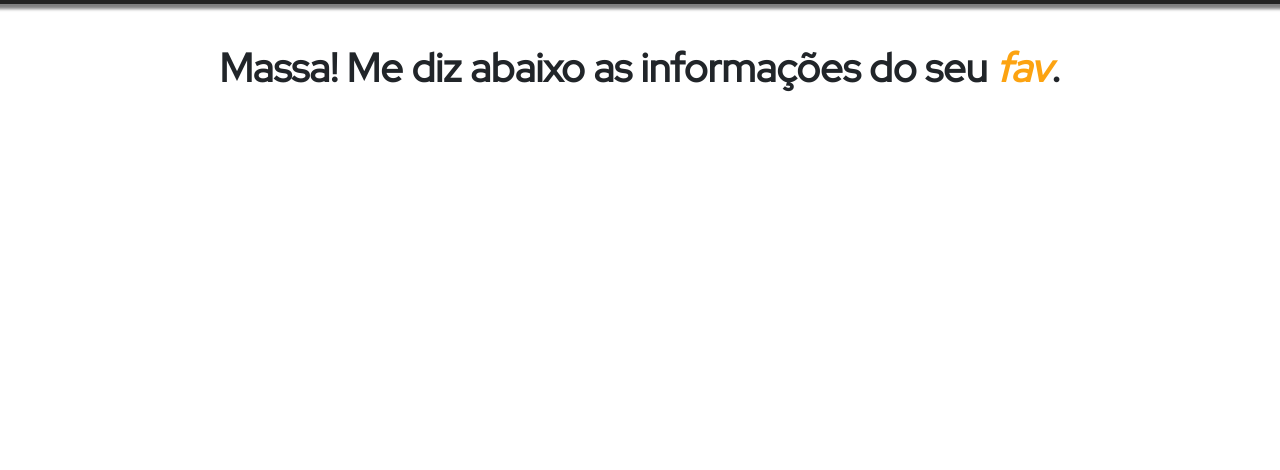
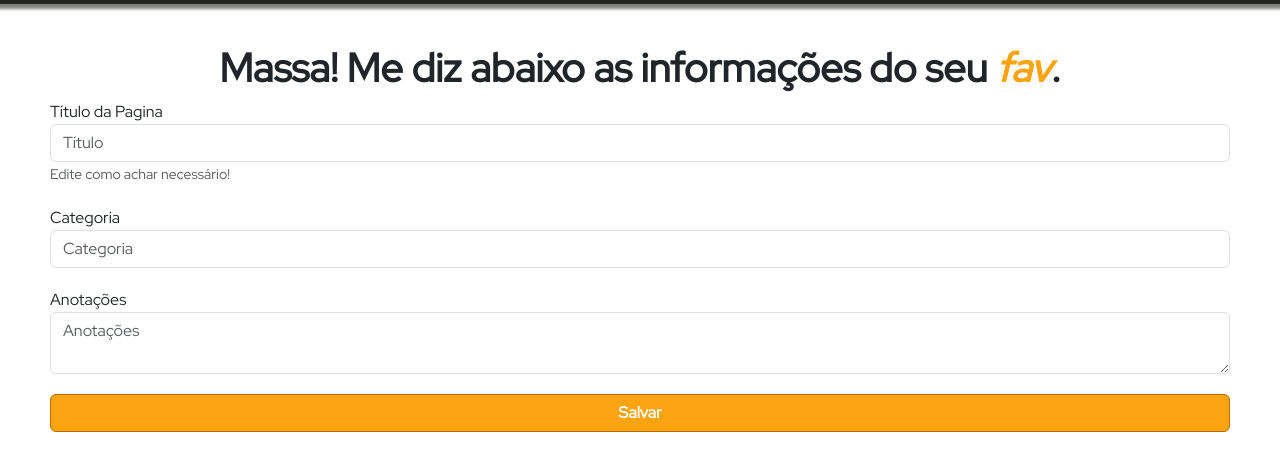
Before and after one commit to ronierc/chrome-extension-favs, a browser extension: page index.html in a window 1280 px wide. Shown: the part 48-518 px from the top of the page. Drawn offline with Linux system fonts and the light colour scheme.

Commit message:
estrutura e estilo da pagina add

```diff
--- a/index.html
+++ b/index.html
@@ -29,6 +29,22 @@
 
     <div id="add-page" class="content">
         <h1>Massa! Me diz abaixo as informações do seu <i>fav</i>.</h1>
+        <form>
+            <div class="form-group">
+                <label for="form-title" class="form-title">Título da Pagina</label>
+                <input id="form-title" class="form-control" placeholder="Título">
+                <small class="form-text text-muted">Edite como achar necessário!</small>
+            </div>
+            <div class="form-group">
+                <label for="form-category" class="form-category">Categoria</label>
+                <input id="form-category" class="form-control" placeholder="Categoria">
+            </div>
+            <div class="form-group">
+                <label for="form-anotations" class="form-anotations">Anotações</label>
+                <textarea id="form-anotations" class="form-control" placeholder="Anotações"></textarea>
+            </div>
+        </form>
+        <button id="form-sub-button" class="btn btn-primary btn-favs">Salvar</button>
     </div>
 
     <div id="search-page" class="content" style="display: none;">
--- a/styles/style.css
+++ b/styles/style.css
@@ -1,10 +1,8 @@
 @import url('https://fonts.googleapis.com/css2?family=Red+Hat+Display&display=swap');
 
 :root{
-    --color-1: #3C6B70;
-    --color-2: #C7E8E3;
-    --color-3: #79BEB9;
-    --color-4: #B8D6D1;
+    --color-primary: #FCA311;
+    --color-secondary: #b16e04;
   }
 
 body{
@@ -20,7 +18,7 @@ h1{
 }
 
 i{
-    color: #FCA311;
+    color: var(--color-primary);
 }
 
 #navbar{
@@ -35,7 +33,7 @@ i{
 
 
 .btn-link{
-    color: #FCA311 !important;
+    color: var(--color-primary) !important;
 }
 
 .content{
@@ -43,3 +41,18 @@ i{
     justify-content: center;
     text-align: center;
 }
+
+.form-group{
+    margin-bottom: 20px !important;
+    text-align: left;
+}
+.btn-favs{
+    background-color: var(--color-primary);
+    border-color: var(--color-secondary);
+    font-weight: bolder;
+    width: 100%;
+    &:hover{
+        background-color: var(--color-secondary);
+        border-color: var(--color-secondary);
+    }
+}
```
